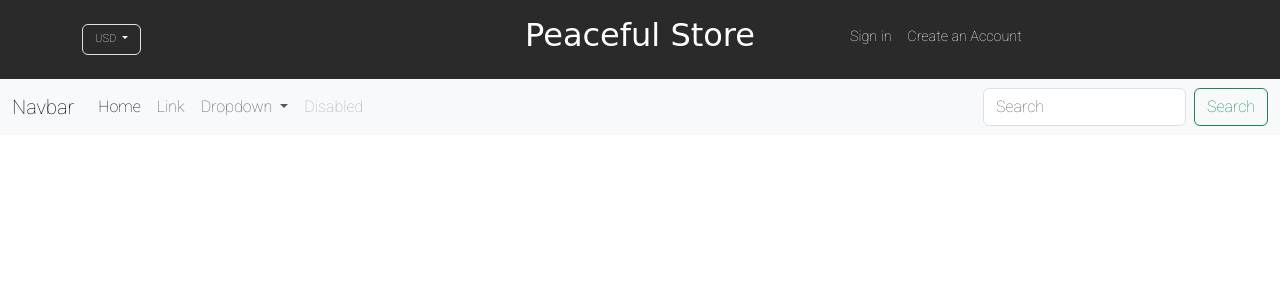
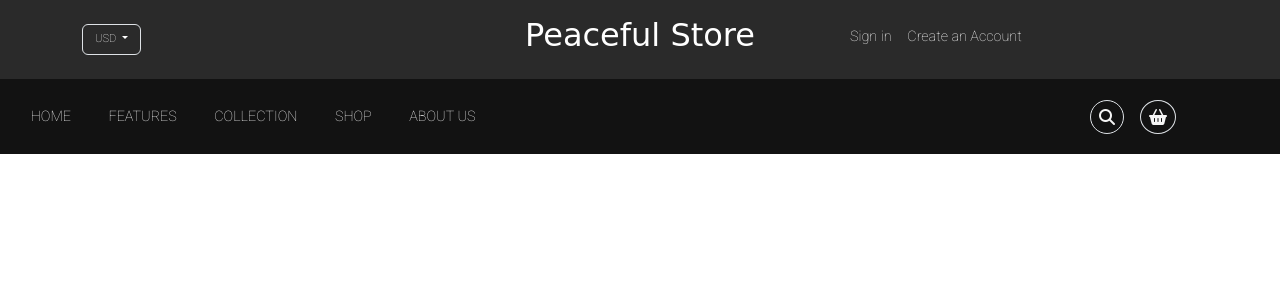
Before and after one commit to ngobao2002/finalWeb, a PHP site: page / in a window 1280 px wide. Shown: the top 300 px of the page. Run offline with PHP 8.4, Linux system fonts and the light colour scheme; some libraries are stand-ins or nearby versions; some web fonts are replaced.

Commit message:
complete header

```diff
--- a/css/style.css
+++ b/css/style.css
@@ -1,8 +1,9 @@
 /*import font from google font*/
 @import url('https://fonts.googleapis.com/css2?family=Anton&family=Gugi&family=Lato:wght@100&family=Roboto:wght@100&family=Sofia&display=swap');
 :root{
-    --light-gray: #2b3032a1;
+    --light-gray: #f5f5f5;
     --primary-color: #2a2a2a;
+    --nav-color: #121212;
     --border: #2b303218;
     --text-color: #ff686b;
     --roboto: "Roboto", san-serif;
@@ -16,6 +17,9 @@
 
 .bg-primary-color{
     background-color: var(--primary-color) !important;
+}
+.bg-nav-color{
+    background-color: var(--nav-color);
 }
 
 .text-color{
@@ -49,3 +53,26 @@ header .site-title{
     text-decoration: none;
     color: white;
 }
+
+/*Navigation menu*/
+.navbar-nav{
+    padding: 0.8em 0em;
+}
+
+.navbar-nav .nav-link{
+    font-size: 0.9em;
+    color: var(--light-gray) !important;
+}
+
+.navbar-nav .nav-item .nav-link{
+    padding: 0 1.3em;
+}
+
+.navbar-nav .search-icon{
+    color: var(--light-gray);
+}
+
+.navbar-nav .basket-icon{
+    margin-right: 6.5rem !important;
+    color: var(--light-gray);
+}
--- a/index.html
+++ b/index.html
@@ -59,45 +59,55 @@
           </div>
         </div>
 
-        <nav class="navbar navbar-expand-lg bg-light">
+        <div class="container-fluid p-0 ">
+          <nav class="navbar navbar-expand-lg bg-nav-color">
             <div class="container-fluid">
-            <a class="navbar-brand" href="#">Navbar</a>
-            <button class="navbar-toggler" type="button" data-bs-toggle="collapse" data-bs-target="#navbarSupportedContent" aria-controls="navbarSupportedContent" aria-expanded="false" aria-label="Toggle navigation">
+              <button class="navbar-toggler" type="button" data-bs-toggle="collapse" data-bs-target="#navbarNav" aria-controls="navbarNav" aria-expanded="false" aria-label="Toggle navigation">
                 <span class="navbar-toggler-icon"></span>
               </button>
-            <div class="collapse navbar-collapse" id="navbarSupportedContent">
-              <ul class="navbar-nav me-auto mb-2 mb-lg-0">
-                <li class="nav-item">
-                  <a class="nav-link active" aria-current="page" href="#">Home</a>
+              <div class="collapse navbar-collapse" id="navbarNav">
+                <ul class="navbar-nav">
+                  <li class="nav-item active">
+                    <a class="nav-link" href="#"
+                    >HOME <span class="sr-only">(current)</span></a>
                   </li>
                   <li class="nav-item">
-                  <a class="nav-link" href="#">Link</a>
-                </li>
-                <li class="nav-item dropdown">
-                  <a class="nav-link dropdown-toggle" href="#" id="navbarDropdown" role="button" data-bs-toggle="dropdown" aria-expanded="false">
-                    Dropdown
-                  </a>
-                  <ul class="dropdown-menu" aria-labelledby="navbarDropdown">
-                    <li><a class="dropdown-item" href="#">Action</a></li>
-                    <li><a class="dropdown-item" href="#">Another action</a></li>
-                    <li><hr class="dropdown-divider"></li>
-                    <li><a class="dropdown-item" href="#">Something else here</a></li>
-                  </ul>
+                    <a class="nav-link" href="#">FEATURES</a>
                   </li>
                   <li class="nav-item">
-                  <a class="nav-link disabled">Disabled</a>
+                    <a class="nav-link" href="#">COLLECTION</a>
+                  </li>
+                  <li class="nav-item">
+                    <a class="nav-link" href="#">SHOP</a>
+                  </li>
+                  <li class="nav-item">
+                    <a class="nav-link" href="#">ABOUT US</a>
                   </li>
                 </ul>
-              <form class="d-flex" role="search">
-                <input class="form-control me-2" type="search" placeholder="Search" aria-label="Search">
-                <button class="btn btn-outline-success" type="submit">Search</button>
-              </form>
               </div>
             </div>
+            <div class="navbar-nav">
+              <li class="nav-item border rounded-circle mx-2 search-icon">
+                <i class="fa-solid fa-magnifying-glass p-2"></i>
+              </li>
+              <li class="nav-item border rounded-circle mx-2 basket-icon">
+                <i class="fa-solid fa-basket-shopping p-2"></i>
+              </li>
+            </div>
           </nav>
+        </div>
 
     </header>
-    <main></main>
+
+    <!--Main section-->
+    <main>
+      <!--First Slider-->
+      <div class="container-fluid">
+        <div class="site-slider">
+            <div class="slide-one"></div>
+        </div>
+      </div>
+    </main>
     <footer></footer>
 
     <script src="https://ajax.googleapis.com/ajax/libs/jquery/3.6.0/jquery.min.js"></script>
```
Lines whose indentation alone changed are shown as unchanged.
